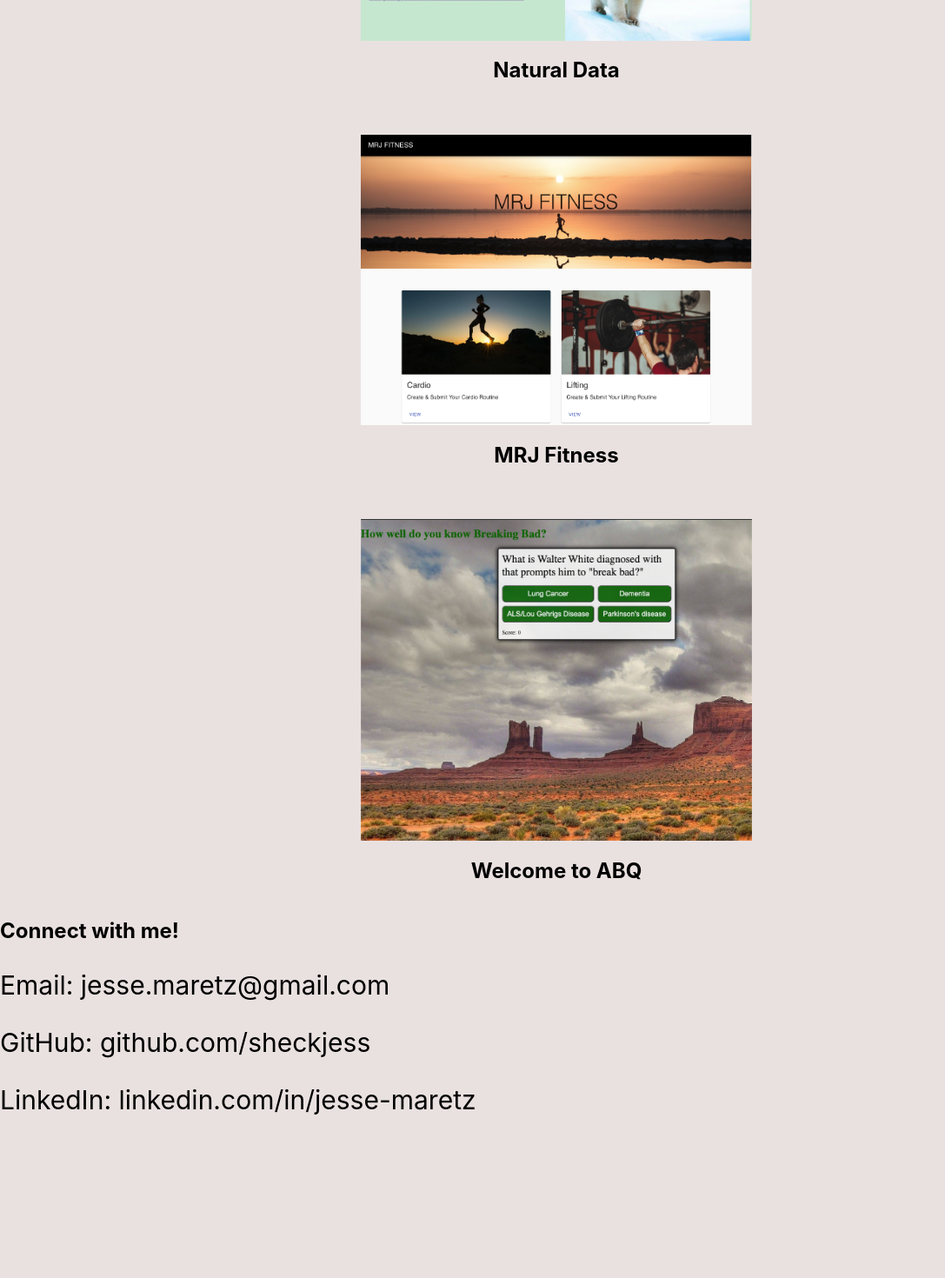
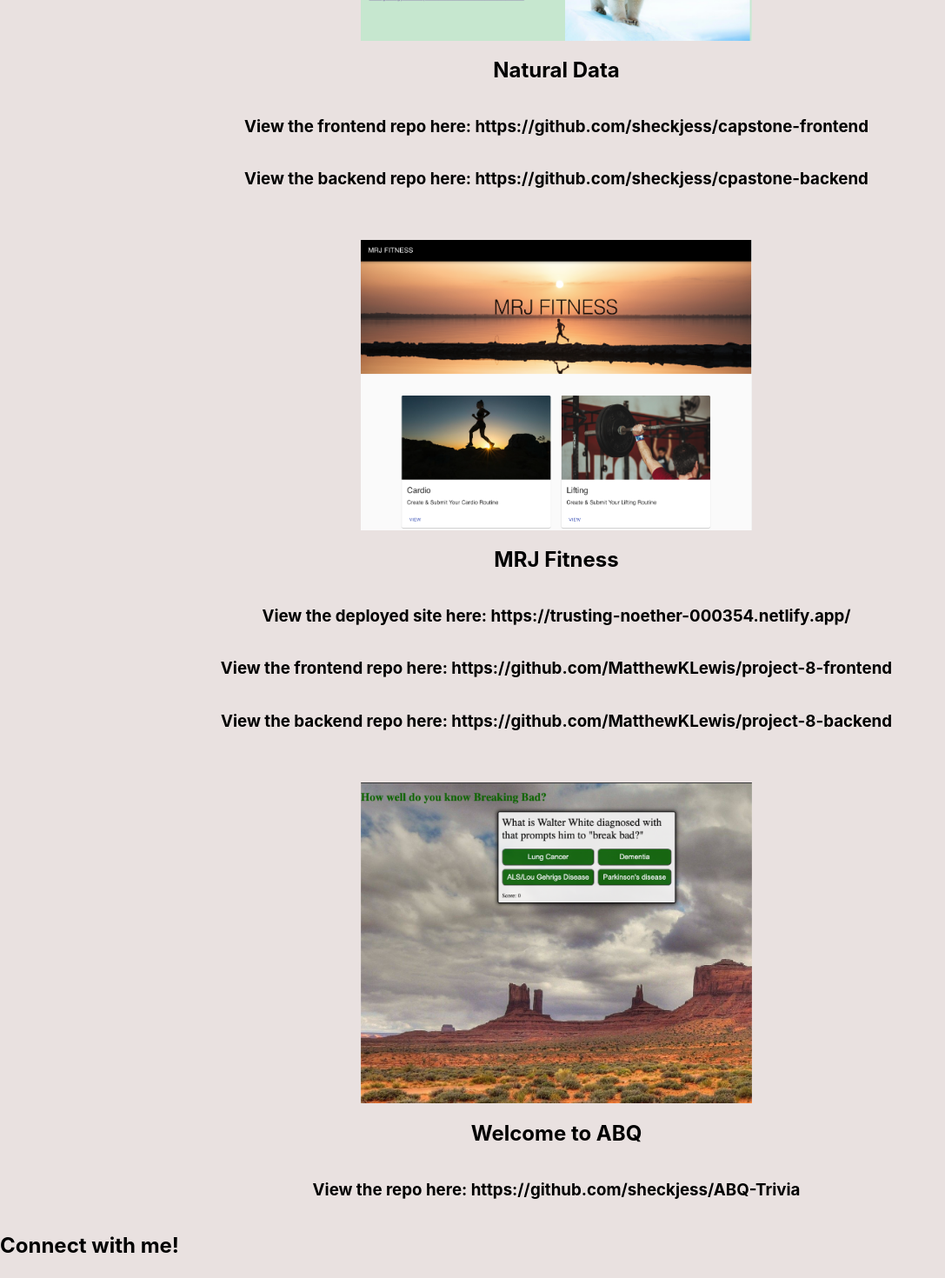
Before and after one commit to sheckjess/my-portfolio-site, a React (Create React App) app: page / in a window 1280 px wide. Shown: the part 1180-2650 px from the top of the page at 87% size, without its empty margins (0-1087 px from the left). Before the commit the page ends 2493 px from the top, so only its background shows below. Built offline with nearby package versions, Linux system fonts and the light colour scheme.

Commit message:
added repo link

```diff
--- a/src/App.js
+++ b/src/App.js
@@ -91,16 +91,22 @@ render() {
         <img src={naturaldata}
         onClick={this.handleNaturalData}/>
         <h2>Natural Data</h2>
+        <h3>View the frontend repo here: https://github.com/sheckjess/capstone-frontend</h3>
+        <h3>View the backend repo here: https://github.com/sheckjess/cpastone-backend</h3>
         <br/>
         <br/>
         <img src={mrj}
         onClick={this.handleMRJ} />
         <h2>MRJ Fitness</h2>
+        <h3>View the deployed site here: https://trusting-noether-000354.netlify.app/</h3>
+        <h3>View the frontend repo here: https://github.com/MatthewKLewis/project-8-frontend</h3>
+        <h3>View the backend repo here: https://github.com/MatthewKLewis/project-8-backend</h3>
         <br/>
         <br/>
         <img src={abq}
         onClick={this.handleABQ} />
         <h2>Welcome to ABQ</h2>
+        <h3>View the repo here: https://github.com/sheckjess/ABQ-Trivia</h3>
       </div>
 
       <div className="connect">
```
